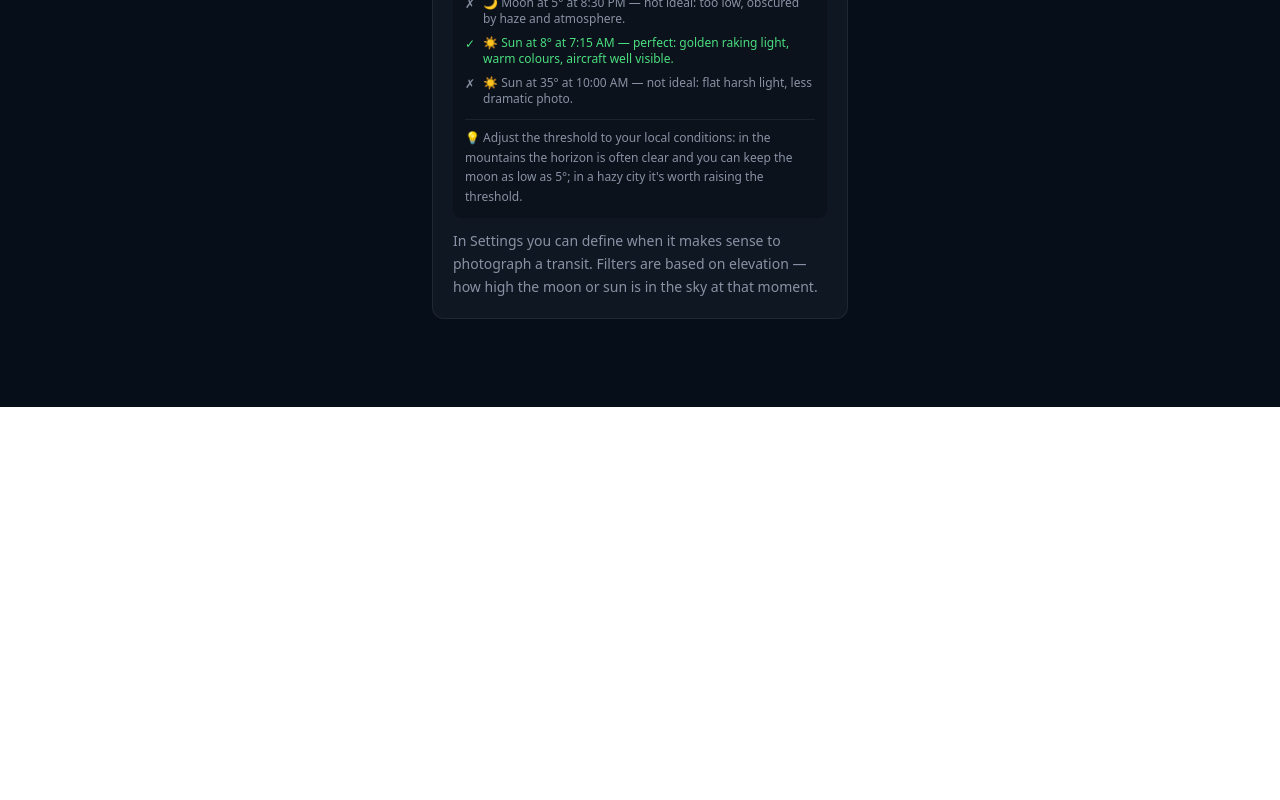
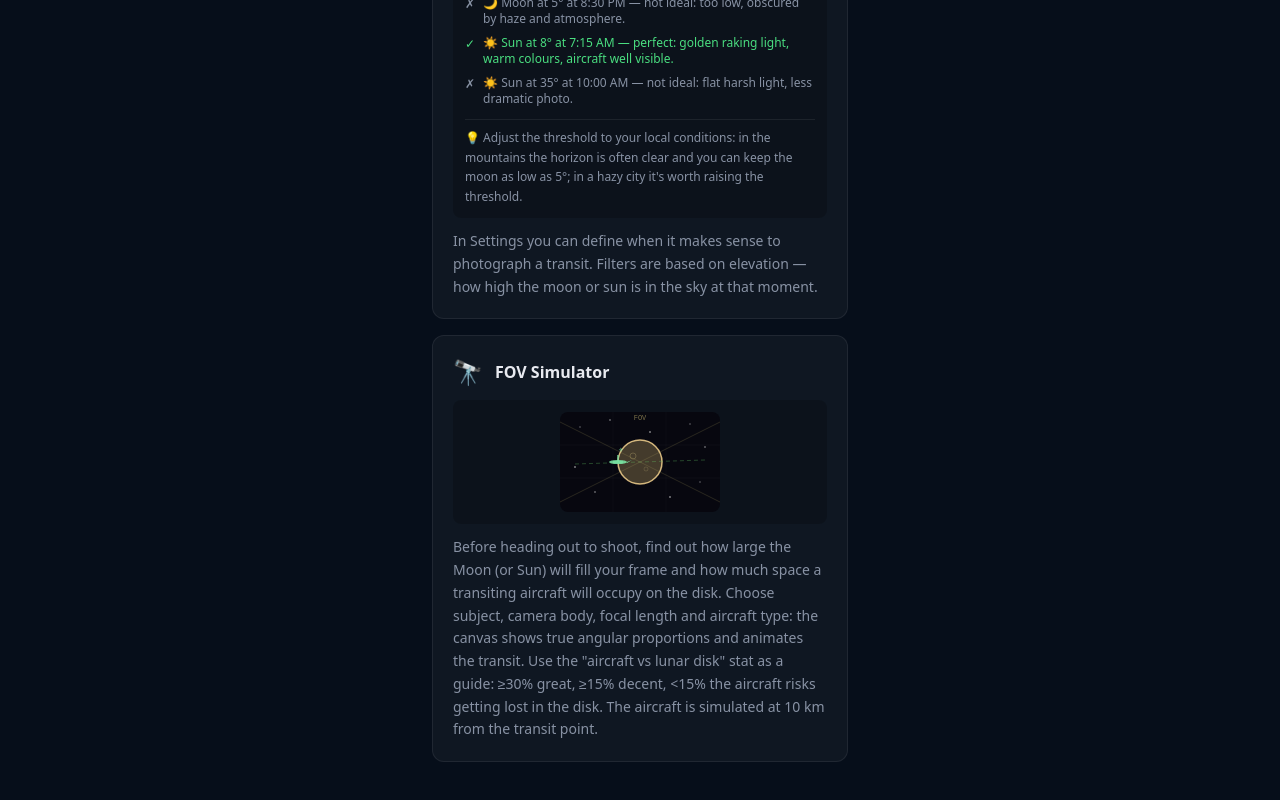
Before and after one commit to CristianoSticca/SolarMoon-PlaneTransitTracking, a Next.js app: page /en/guide in a window 1280 px wide. Shown: the part 2563-3363 px from the top of the page. Before the commit the page ends 2970 px from the top, so only its background shows below. Built offline with nearby package versions, Linux system fonts and the light colour scheme.

Commit message:
feat: add FOV Simulator to landing page, guide, and README

```diff
--- a/app/page.tsx
+++ b/app/page.tsx
@@ -23,9 +23,13 @@ const copy = {
       { icon: '🔔', title: 'Notifiche anticipate', desc: 'Push anche con app chiusa, configurabile da 3 a 5 minuti prima del transito.' },
       { icon: '🗺️', title: 'Mappa & Vista AR', desc: 'Mappa geografica live e aerei sovraimpressi nel cielo reale via fotocamera.' },
       { icon: '🌅', title: 'Finestra fotografica', desc: 'Filtra i transiti per luce ideale: imposta soglia di elevazione lunare e solare.' },
+      { icon: '🔭', title: 'Simulatore FOV', desc: 'Prima di uscire, scopri quanto grande sarà la Luna nel mirino e quanto spazio occuperà l\'aereo — con canvas animato e statistiche.' },
     ],
     photoTitle: '🌅 Finestra fotografica',
     photoDesc: 'Ricevi notifiche solo quando la luce è quella giusta. Imposta la soglia di elevazione della Luna (per transiti notturni) e del Sole (per golden hour e alba/tramonto). Nessun avviso inutile.',
+    simulatorTitle: '🔭 Simulatore FOV',
+    simulatorDesc: 'Scegli soggetto (Luna o Sole), corpo macchina (Full Frame / APS-C / Micro 4/3), focale (100–1200 mm) e tipo di aereo. Il canvas mostra le proporzioni angolari reali e anima il transito. La statistica chiave: aereo vs disco lunare — ≥30% ottimo, ≥15% discreto, <15% l\'aereo rischia di perdersi.',
+    simulatorCta: 'Prova il simulatore',
     waitlistTitle: 'Accesso anticipato',
     waitlistDesc: `Lascia la tua email — ti avviseremo quando l'accesso sarà aperto.`,
     waitlistPlaceholder: 'la-tua@email.com',
@@ -55,9 +59,13 @@ const copy = {
       { icon: '🔔', title: 'Early notifications', desc: 'Push alerts even with the app closed, configurable 3–5 minutes before transit.' },
       { icon: '🗺️', title: 'Map & AR View', desc: 'Live geographic map and aircraft overlaid on the real sky via camera.' },
       { icon: '🌅', title: 'Photo window', desc: 'Filter transits by ideal light: set lunar and solar elevation thresholds.' },
+      { icon: '🔭', title: 'FOV Simulator', desc: 'Before heading out, see how large the Moon will fill your frame and how much space the aircraft will occupy — with an animated canvas and live stats.' },
     ],
     photoTitle: '🌅 Photo window',
     photoDesc: 'Get notified only when the light is right. Set the Moon elevation threshold (for night transits) and Sun elevation (for golden hour and sunrise/sunset). No useless alerts.',
+    simulatorTitle: '🔭 FOV Simulator',
+    simulatorDesc: 'Choose subject (Moon or Sun), camera body (Full Frame / APS-C / Micro 4/3), focal length (100–1200 mm) and aircraft type. The canvas shows true angular proportions and animates the transit. Key stat: aircraft vs lunar disk — ≥30% great, ≥15% decent, <15% the aircraft risks getting lost in the disk.',
+    simulatorCta: 'Try the simulator',
     waitlistTitle: 'Early access',
     waitlistDesc: 'Leave your email — we\'ll notify you when access opens.',
     waitlistPlaceholder: 'your@email.com',
@@ -206,6 +214,15 @@ export default function LandingPage() {
         <p style={{ fontSize: 13, color: '#8892a4', lineHeight: 1.7 }}>{t.photoDesc}</p>
       </section>
 
+      {/* FOV SIMULATOR */}
+      <section style={{ position: 'relative', zIndex: 1, padding: '32px 24px', borderTop: '1px solid rgba(255,255,255,0.05)', background: 'rgba(100,80,200,0.04)', maxWidth: 640, margin: '0 auto' }}>
+        <div style={{ fontSize: 14, fontWeight: 600, color: '#a090e0', marginBottom: 10 }}>{t.simulatorTitle}</div>
+        <p style={{ fontSize: 13, color: '#8892a4', lineHeight: 1.7, marginBottom: 16 }}>{t.simulatorDesc}</p>
+        <Link href={`/${locale}/simulator`} style={{ display: 'inline-block', padding: '10px 22px', borderRadius: 999, border: '1px solid rgba(160,144,224,0.4)', color: '#a090e0', fontSize: 13, fontWeight: 600, textDecoration: 'none', letterSpacing: '0.03em' }}>
+          {t.simulatorCta} →
+        </Link>
+      </section>
+
       {/* WAITLIST */}
       <section style={{ position: 'relative', zIndex: 1, padding: '40px 24px', borderTop: '1px solid rgba(255,255,255,0.05)', maxWidth: 640, margin: '0 auto' }}>
         <div style={{ fontSize: 10, letterSpacing: '0.14em', textTransform: 'uppercase', color: '#8892a4', marginBottom: 10 }}>{t.waitlistTitle}</div>
--- a/components/guide/GuideContent.tsx
+++ b/components/guide/GuideContent.tsx
@@ -120,6 +120,46 @@ function PhotoWindowExamples({ t }: { t: ReturnType<typeof useTranslations<'guid
   )
 }
 
+function FovSimulatorDiagram() {
+  return (
+    <svg width="160" height="100" viewBox="0 0 160 100">
+      {/* Dark sky background */}
+      <rect x="0" y="0" width="160" height="100" fill="#07070f" rx="8" />
+      {/* Stars */}
+      {[[20,15],[50,8],[90,20],[130,12],[145,35],[15,55],[140,70],[35,80],[110,85]].map(([x,y],i) => (
+        <circle key={i} cx={x} cy={y} r="0.8" fill="white" opacity={0.4 + (i % 3) * 0.2} />
+      ))}
+      {/* Rule-of-thirds grid */}
+      <line x1="0" y1="33" x2="160" y2="33" stroke="rgba(255,255,255,0.06)" strokeWidth="0.5" />
+      <line x1="0" y1="66" x2="160" y2="66" stroke="rgba(255,255,255,0.06)" strokeWidth="0.5" />
+      <line x1="53" y1="0" x2="53" y2="100" stroke="rgba(255,255,255,0.06)" strokeWidth="0.5" />
+      <line x1="106" y1="0" x2="106" y2="100" stroke="rgba(255,255,255,0.06)" strokeWidth="0.5" />
+      {/* Moon */}
+      <circle cx="80" cy="50" r="22" fill="#2a2420" />
+      <circle cx="80" cy="50" r="22" fill="none" stroke="rgba(255,220,150,0.8)" strokeWidth="1.5" />
+      <circle cx="80" cy="50" r="22" fill="rgba(255,220,130,0.12)" />
+      {/* Moon craters */}
+      <circle cx="73" cy="44" r="3" fill="none" stroke="rgba(200,180,120,0.3)" strokeWidth="1" />
+      <circle cx="86" cy="57" r="2" fill="none" stroke="rgba(200,180,120,0.25)" strokeWidth="0.8" />
+      {/* Aircraft trajectory */}
+      <line x1="15" y1="52" x2="145" y2="48" stroke="rgba(100,200,100,0.4)" strokeWidth="0.8" strokeDasharray="4,3" />
+      {/* Aircraft silhouette */}
+      <ellipse cx="58" cy="50" rx="9" ry="2" fill="#78e0a0" opacity="0.9" />
+      <polygon points="67,50 72,48 67,51" fill="#78e0a0" opacity="0.9" />
+      <line x1="58" y1="50" x2="58" y2="43" stroke="#78e0a0" strokeWidth="1.5" opacity="0.9" />
+      <line x1="53" y1="50" x2="63" y2="50" stroke="#78e0a0" strokeWidth="2.5" opacity="0.9" />
+      {/* FOV angle lines */}
+      <line x1="80" y1="50" x2="0" y2="10" stroke="rgba(200,184,112,0.25)" strokeWidth="0.7" />
+      <line x1="80" y1="50" x2="160" y2="10" stroke="rgba(200,184,112,0.25)" strokeWidth="0.7" />
+      <line x1="80" y1="50" x2="0" y2="90" stroke="rgba(200,184,112,0.25)" strokeWidth="0.7" />
+      <line x1="80" y1="50" x2="160" y2="90" stroke="rgba(200,184,112,0.25)" strokeWidth="0.7" />
+      {/* Labels */}
+      <text x="80" y="8" textAnchor="middle" fill="rgba(200,184,112,0.6)" fontSize="7" fontFamily="monospace">FOV</text>
+      <text x="61" y="40" textAnchor="middle" fill="rgba(120,224,160,0.8)" fontSize="6" fontFamily="monospace">✈</text>
+    </svg>
+  )
+}
+
 export function GuideContent() {
   const t = useTranslations('guide')
 
@@ -179,6 +219,12 @@ export function GuideContent() {
         desc={t('photoWindow.desc')}
         visual={<PhotoWindowExamples t={t} />}
       />
+      <Section
+        icon="🔭"
+        title={t('simulator.title')}
+        desc={t('simulator.desc')}
+        visual={<FovSimulatorDiagram />}
+      />
     </div>
   )
 }
--- a/messages/en.json
+++ b/messages/en.json
@@ -102,6 +102,10 @@
       "sunExample1": "☀️ Sun at 8° at 7:15 AM — perfect: golden raking light, warm colours, aircraft well visible.",
       "sunExample2": "☀️ Sun at 35° at 10:00 AM — not ideal: flat harsh light, less dramatic photo.",
       "tip": "Adjust the threshold to your local conditions: in the mountains the horizon is often clear and you can keep the moon as low as 5°; in a hazy city it's worth raising the threshold."
+    },
+    "simulator": {
+      "title": "FOV Simulator",
+      "desc": "Before heading out to shoot, find out how large the Moon (or Sun) will fill your frame and how much space a transiting aircraft will occupy on the disk. Choose subject, camera body, focal length and aircraft type: the canvas shows true angular proportions and animates the transit. Use the \"aircraft vs lunar disk\" stat as a guide: ≥30% great, ≥15% decent, <15% the aircraft risks getting lost in the disk. The aircraft is simulated at 10 km from the transit point."
     }
   },
   "nav": {
--- a/messages/it.json
+++ b/messages/it.json
@@ -102,6 +102,10 @@
       "sunExample1": "☀️ Sole a 8° alle 07:15 — ottimo: luce dorata radente, colori caldi, aereo ben visibile.",
       "sunExample2": "☀️ Sole a 35° alle 10:00 — sconsigliato: luce piatta e dura, foto poco suggestiva.",
       "tip": "Regola la soglia in base alle tue condizioni locali: in montagna l'orizzonte è spesso libero e puoi tenere la luna anche a 5°; in città con molto smog conviene alzare la soglia."
+    },
+    "simulator": {
+      "title": "Simulatore FOV",
+      "desc": "Prima di uscire a fotografare, scopri quanto grande apparirà la Luna (o il Sole) nel tuo mirino e quanto spazio occuperà l'aereo sul disco. Scegli il soggetto, il corpo macchina, la focale e il tipo di aereo: il canvas mostra le proporzioni reali e anima il transito. Usa la statistica \"aereo vs disco lunare\" come guida: ≥30% ottimo, ≥15% discreto, <15% l'aereo rischia di perdersi nel disco. L'aereo è simulato a 10 km di distanza dal punto di transito."
     }
   },
   "nav": {
```
Also changed, not shown: 1 other file (tests, documents, lock files or other folders).
